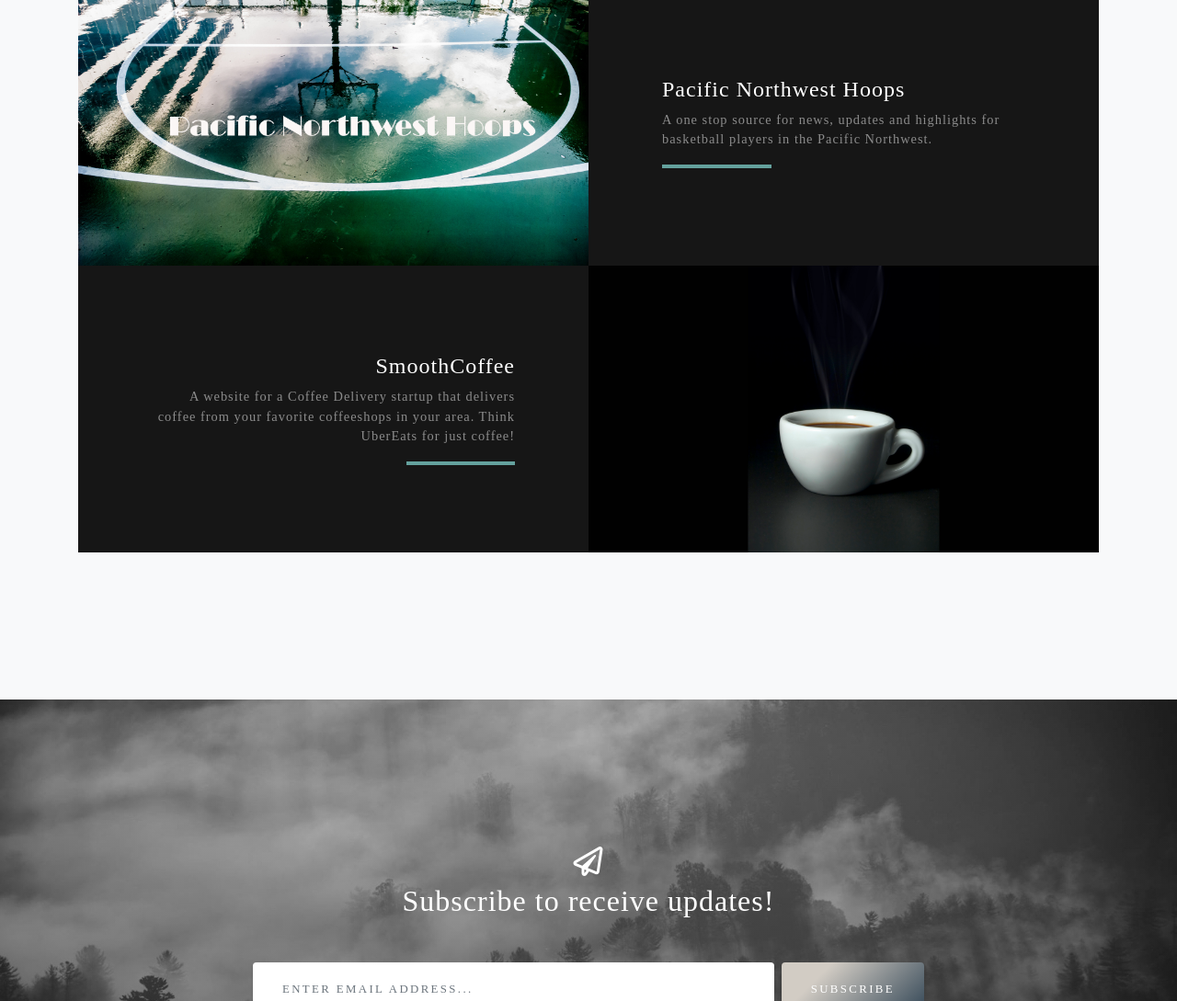
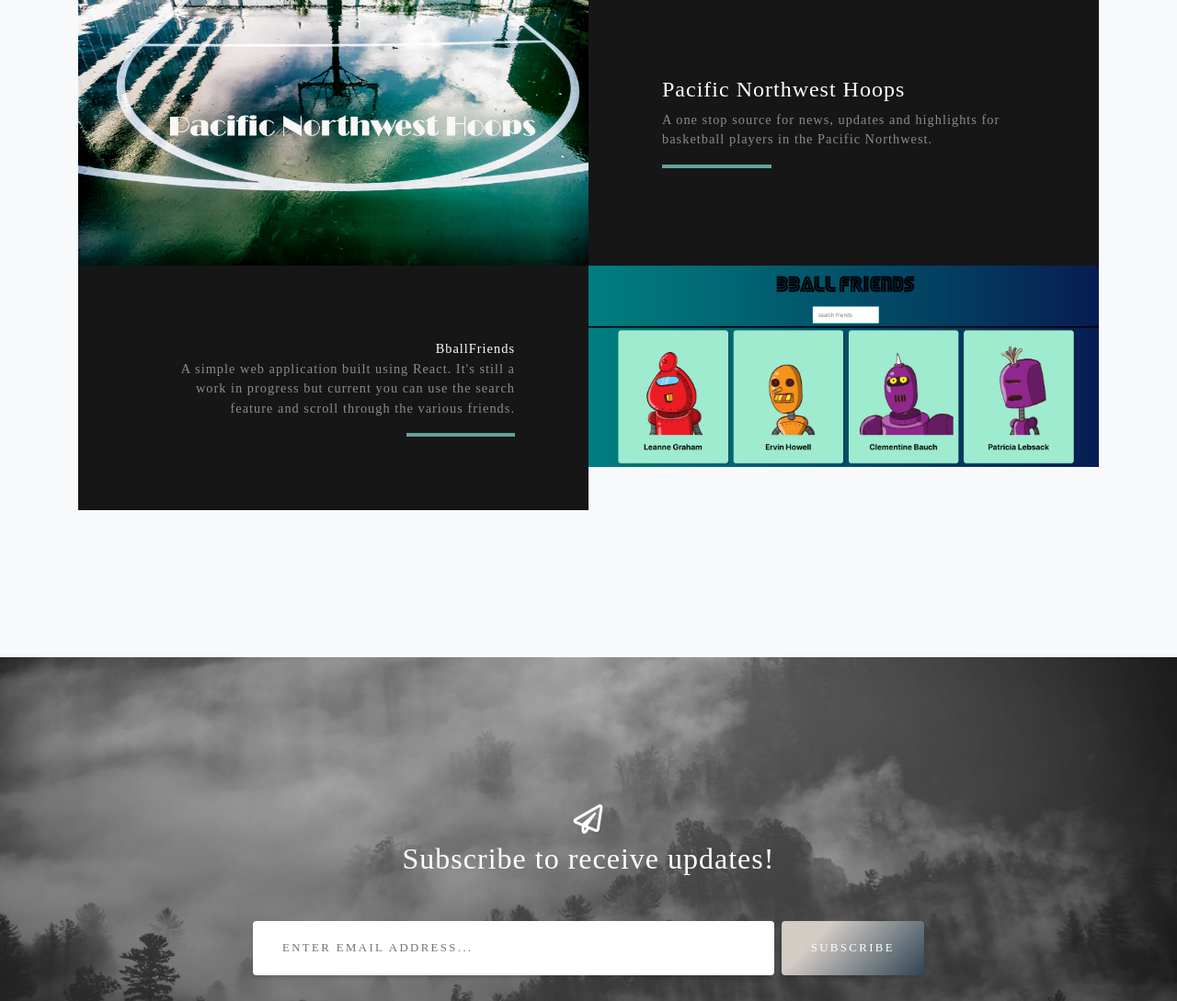
Before and after one commit to jenelynhopkins/jenelynrose.github.io, a website: page index.html in a window 1280 px wide. Shown: the part 1612-2701 px from the top of the page at 92% size. Drawn offline with Linux system fonts and the light colour scheme.

Commit message:
add new heroku app

```diff
--- a/index.html
+++ b/index.html
@@ -105,7 +105,7 @@
         <!-- Project One Row -->
         <div class="row justify-content-center no-gutters mb-5 mb-lg-0">
           <div class="col-lg-6">
-            <img class="img-fluid" src="img/CoverPhoto.jpg" alt="">
+            <img class="img-fluid" src="img/CoverPhoto.jpg" alt="Image">
           </div>
           <div class="col-lg-6">
             <div class="bg-black text-center h-100 project">
@@ -123,14 +123,14 @@
         <!-- Project Two Row -->
         <div class="row justify-content-center no-gutters">
           <div class="col-lg-6">
-            <img class="img-fluid" src="img/coffeecup3.jpg" alt="">
+            <img class="img-fluid" src="img/bballfriends.png" alt="Image">
           </div>
           <div class="col-lg-6 order-lg-first">
             <div class="bg-black text-center h-100 project">
               <div class="d-flex h-100">
                 <div class="project-text w-100 my-auto text-center text-lg-right">
-                  <h4 class="text-white">SmoothCoffee</h4>
-                  <p class="mb-0 text-white-50">A website for a Coffee Delivery startup that delivers coffee from your favorite coffeeshops in your area. Think UberEats for just coffee!</p>
+                  <a class="text-white" href="https://powerful-earth-80969.herokuapp.com">BballFriends</a>
+                  <p class="mb-0 text-white-50">A simple web application built using React. It's still a work in progress but current you can use the search feature and scroll through the various friends.</p>
                   <hr class="d-none d-lg-block mb-0 mr-0">
                 </div>
               </div>
```
Also changed, not shown: img/bballfriends.png (added).
